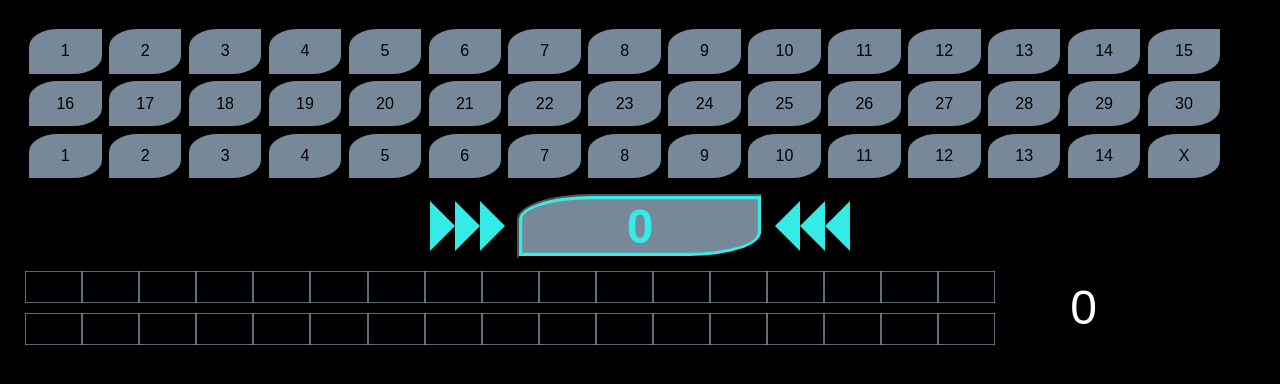
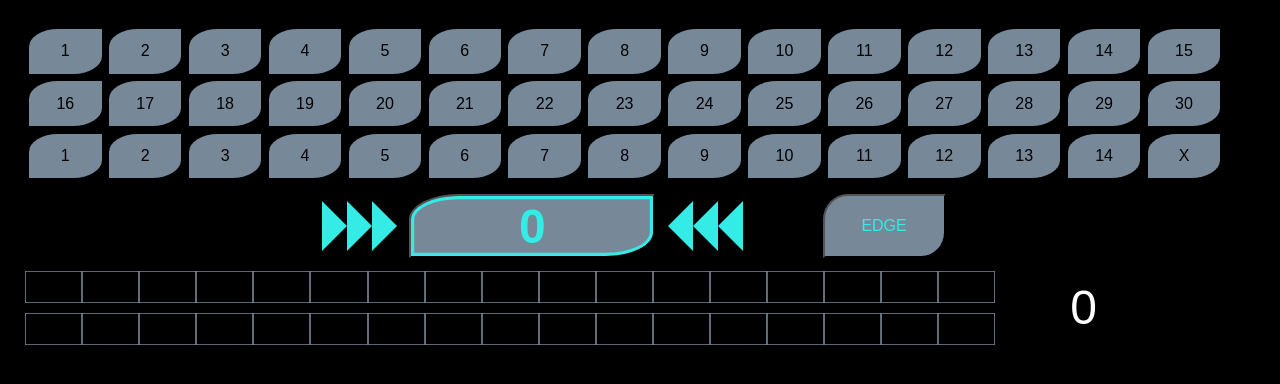
Before and after one commit to unrelatedName/Seipprun, an Angular app: page / in a window 1280 px wide. Shown: the top 384 px of the page. Built offline with nearby package versions, Linux system fonts and the light colour scheme.

Commit message:
edgeroll

```diff
--- a/src/app/app.component.html
+++ b/src/app/app.component.html
@@ -45,24 +45,25 @@
   <div class="rollcontainer">
     <div
       class="arrow-right"
+      [class.edgerolled]="edgeroll"
       [class.count-right]="timerCounter === 1 || timerCounter >= 4"
     ></div>
     <div
       class="arrow-right"
+      [class.edgerolled]="edgeroll"
       [class.count-right]="timerCounter === 2 || timerCounter >= 4"
     ></div>
     <div
       class="arrow-right"
+      [class.edgerolled]="edgeroll"
       [class.count-right]="timerCounter === 3 || timerCounter >= 4"
     ></div>
     <button
       class="roll"
       [class.patzer]="result.includes('Patzer')"
       [class.kritpatzer]="result === 'KRIT'"
-      (touchstart)="startTimer()"
-      (mousedown)="startTimer()"
-      (touchend)="stopTimer()"
-      (mouseup)="stopTimer()"
+      [class.edgerolled]="edgeroll"
+      (click)="startTimer()"
       unselectable="on"
       onselectstart="return false;"
     >
@@ -70,16 +71,28 @@
     </button>
     <div
       class="arrow-left"
+      [class.edgerolled]="edgeroll"
       [class.count-left]="timerCounter === 3 || timerCounter >= 4"
     ></div>
     <div
       class="arrow-left"
+      [class.edgerolled]="edgeroll"
       [class.count-left]="timerCounter === 2 || timerCounter >= 4"
     ></div>
     <div
       class="arrow-left"
+      [class.edgerolled]="edgeroll"
       [class.count-left]="timerCounter === 1 || timerCounter >= 4"
     ></div>
+
+    <button
+      class="edge"
+      (click)="edgeReroll()"
+      unselectable="on"
+      onselectstart="return false;"
+    >
+      EDGE
+    </button>
   </div>
 
   <div>
--- a/src/app/app.component.ts
+++ b/src/app/app.component.ts
@@ -15,6 +15,9 @@ export class AppComponent {
   timeLeft = 60;
   interval;
   handicap = 0;
+  successes = 0;
+  ones = 0;
+  edgeroll = false;
 
   constructor() {
     this.phys = Number(localStorage.getItem('phys'));
@@ -25,21 +28,23 @@ export class AppComponent {
   }
   startTimer() {
     this.result = '';
+    this.edgeroll = false;
     this.timerCounter = 0;
     this.interval = setInterval(() => {
       this.timerCounter++;
-      console.log(this.timerCounter);
+      /* console.log(this.timerCounter); */
       if (this.timerCounter == 4) {
         this.roll();
-      }
-      if (this.timerCounter > 6) {
         clearInterval(this.interval);
       }
-    }, 300);
+    }, 500);
   }
   stopTimer() {
     /*     this.timerCounter = 0;
     clearInterval(this.interval); */
+    /*     <!--       (mousedown)="startTimer()"
+      (touchend)="stopTimer()"
+      (mouseup)="stopTimer()" --> */
   }
   setDice(dice) {
     this.dice = dice;
@@ -74,31 +79,62 @@ export class AppComponent {
   }
   rollstart() {}
   roll() {
-    let ones = 0;
-    let successes = 0;
+    this.ones = 0;
+    this.successes = 0;
     let pool = [];
     for (let i = 0; i < this.dice; i++) {
       let tmpnum = this.getRandomDice();
 
-      tmpnum == 1 ? ones++ : '';
-      tmpnum > 4 ? successes++ : '';
+      tmpnum == 1 ? this.ones++ : '';
+      tmpnum > 4 ? this.successes++ : '';
       pool.push(tmpnum);
     }
-    console.log('Erfolge:' + successes + ' Einser:' + ones);
-    if (ones > this.dice / 2) {
-      if (successes == 0) {
+    console.log('Erfolge:' + this.successes + ' Einser:' + this.ones);
+    if (this.ones > this.dice / 2) {
+      if (this.successes == 0) {
         this.result = 'KRIT';
       } else {
-        this.result = 'Patzer(' + successes + ')';
+        this.result = 'Patzer(' + this.successes + ')';
       }
       return;
     } else {
-      successes > this.limit
+      this.successes > this.limit
         ? (this.result = this.limit + '')
-        : (this.result = successes + '');
+        : (this.result = this.successes + '');
     }
   }
-  edgeReroll() {}
+  edgeReroll() {
+    this.edgeroll = true;
+    let rerollpool = this.dice - this.successes;
+    console.log('Rerolling Dice: ' + rerollpool);
+    let pool = [];
+    let tmpsuccesses = 0;
+    let tmpones = 0;
+
+    for (let i = 0; i < rerollpool; i++) {
+      let tmpnum = this.getRandomDice();
+      tmpnum == 1 ? tmpones++ : '';
+      tmpnum > 4 ? tmpsuccesses++ : '';
+      pool.push(tmpnum);
+    }
+    console.log('Neue Erfolge:' + tmpsuccesses + 'Neue Einser:' + tmpones);
+
+    this.successes = this.successes + tmpsuccesses;
+    this.ones = this.ones + tmpones;
+
+    if (this.ones > this.dice / 2) {
+      if (this.successes == 0) {
+        this.result = 'KRIT';
+      } else {
+        this.result = 'Patzer(' + this.successes + ')';
+      }
+      return;
+    } else {
+      this.successes > this.limit
+        ? (this.result = this.limit + '')
+        : (this.result = this.successes + '');
+    }
+  }
   getRandomDice() {
     return Math.floor(Math.random() * (7 - 1)) + 1;
   }
--- a/src/styles.css
+++ b/src/styles.css
@@ -127,8 +127,8 @@ html {
 }
 
 .roll {
-  border-top-left-radius: 30% 40%;
-  border-bottom-right-radius: 30% 40%;
+  border-top-left-radius: 20% 40%;
+  border-bottom-right-radius: 20% 40%;
   /*   margin: 3%;*/
   margin: 1%;
   width: 20%;
@@ -148,6 +148,42 @@ html {
   text-align: center;
   vertical-align: middle;
 }
+.edge {
+  border-top-left-radius: 20% 40%;
+  border-bottom-right-radius: 20% 40%;
+  margin: 1%;
+  width: 10%;
+  height: 4rem;
+  margin-left: 5em;
+  background-color: lightslategray;
+  color: #34ebe5;
+  font-size: 1em;
+  /*   box-shadow: inset 0px 0px 0px 0.2rem black; */
+  -moz-user-select: none;
+  -webkit-user-select: none;
+  -ms-user-select: none;
+  user-select: none;
+  -o-user-select: none;
+  text-align: center;
+  vertical-align: middle;
+}
+
+.edgerolled {
+  -webkit-animation: pulsate 1s ease-out;
+  -webkit-animation-iteration-count: infinite;
+  opacity: 0.5;
+}
+@-webkit-keyframes pulsate {
+  0% {
+    opacity: 0.5;
+  }
+  50% {
+    opacity: 1;
+  }
+  100% {
+    opacity: 0.5;
+  }
+}
 
 .count-right {
   /* background-color: #34ebe5; */
```
